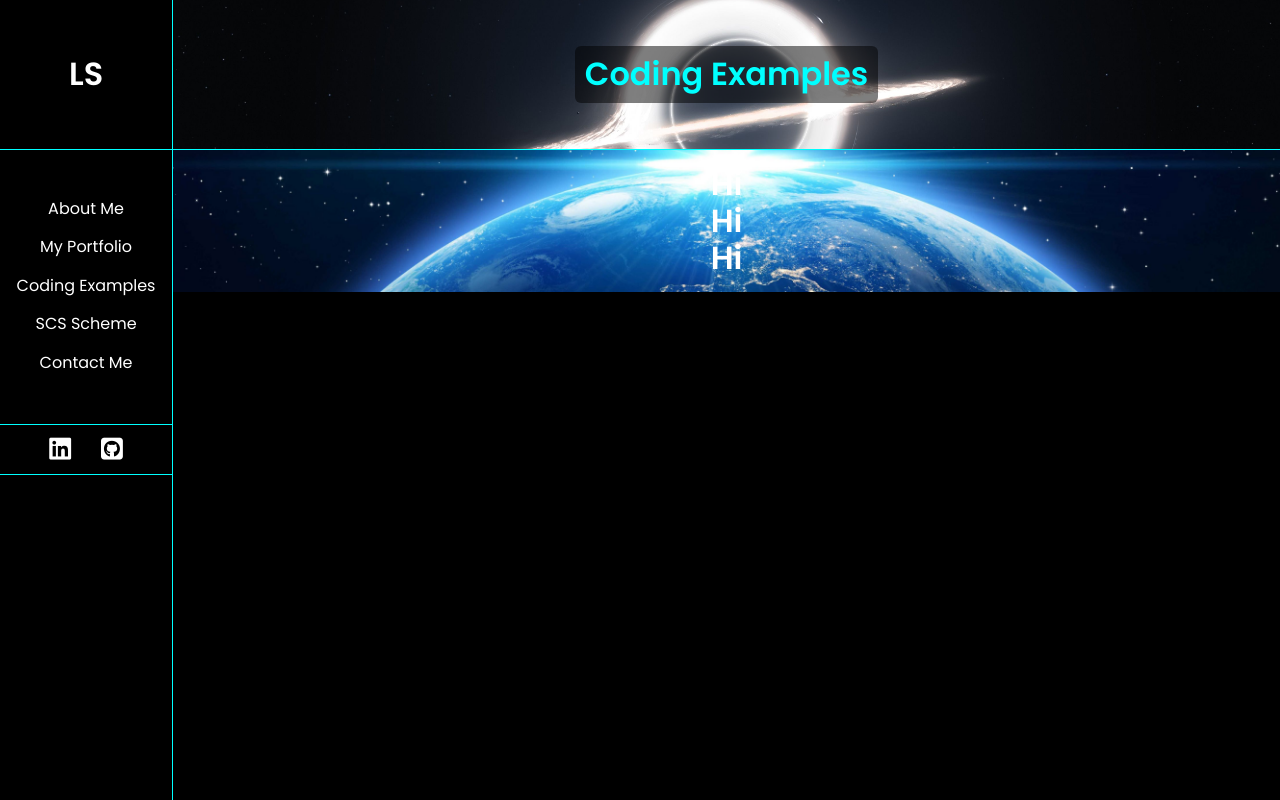
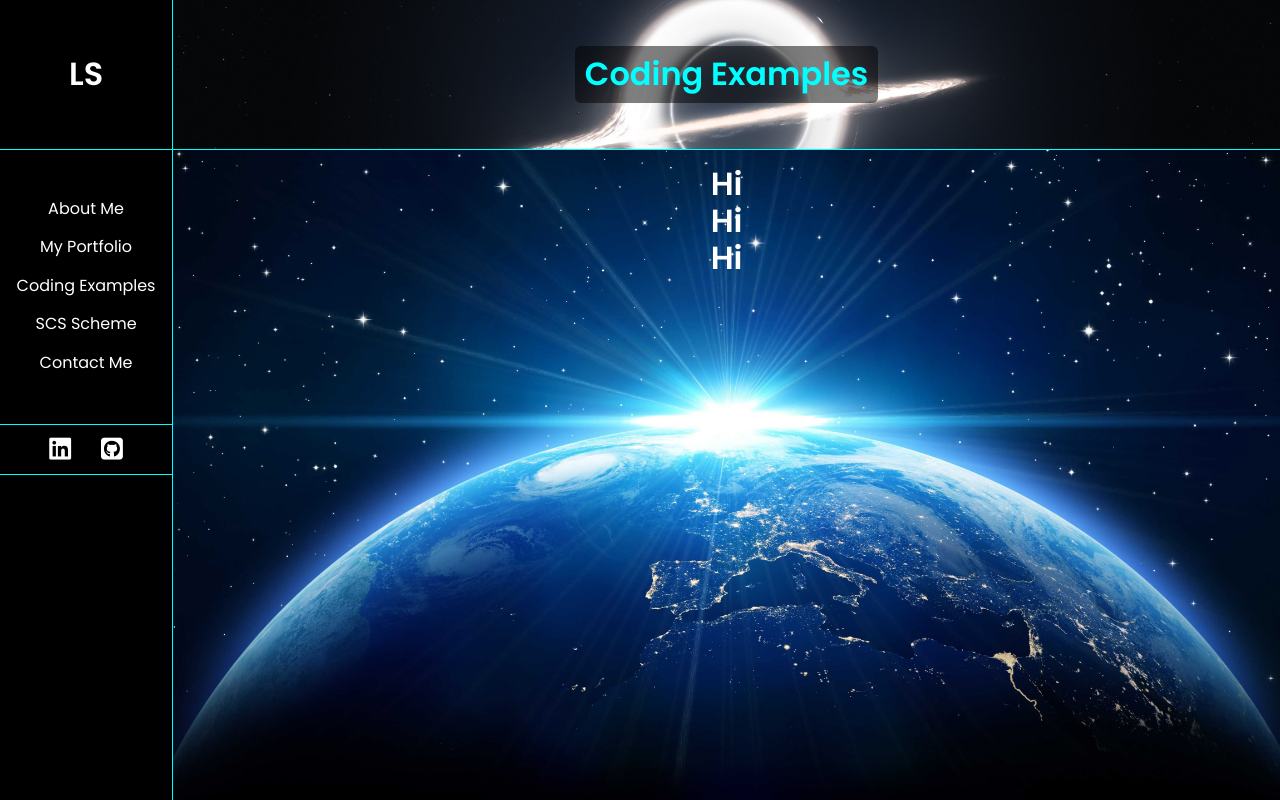
Before and after one commit to liamsinc/portfolio, a PHP site: page /examples.html in a window 1280 px wide. Run offline with PHP 8.4, Linux system fonts and the light colour scheme; some libraries are stand-ins or nearby versions.

Commit message:
minor update

```diff
--- a/css/style.css
+++ b/css/style.css
@@ -499,9 +499,10 @@ a {
   background-position: center;
   background-repeat: no-repeat;
   background-size: cover;
-  position: relative; }
+  position: relative;
+  min-height: 100vh; }
 
-/* line 11, ../../../Documents/Netmatters/Portfolio/scss/sections/_examples.scss */
+/* line 12, ../../../Documents/Netmatters/Portfolio/scss/sections/_examples.scss */
 .coding__header {
   height: 9.375em;
   border-bottom: 1px solid #00FFFF;
@@ -514,7 +515,7 @@ a {
   background-size: cover;
   position: relative; }
 
-/* line 20, ../../../Documents/Netmatters/Portfolio/scss/sections/_examples.scss */
+/* line 21, ../../../Documents/Netmatters/Portfolio/scss/sections/_examples.scss */
 .coding__title {
   color: #00FFFF;
   border-radius: 0.1875em;
--- a/scss/sections/_examples.scss
+++ b/scss/sections/_examples.scss
@@ -6,6 +6,7 @@
         background-repeat: no-repeat;
         background-size: cover;
         position: relative;
+        min-height: 100vh; // Only until content is inserted
     }
 
     &__header {
```
Also changed, not shown: 1 other file.
